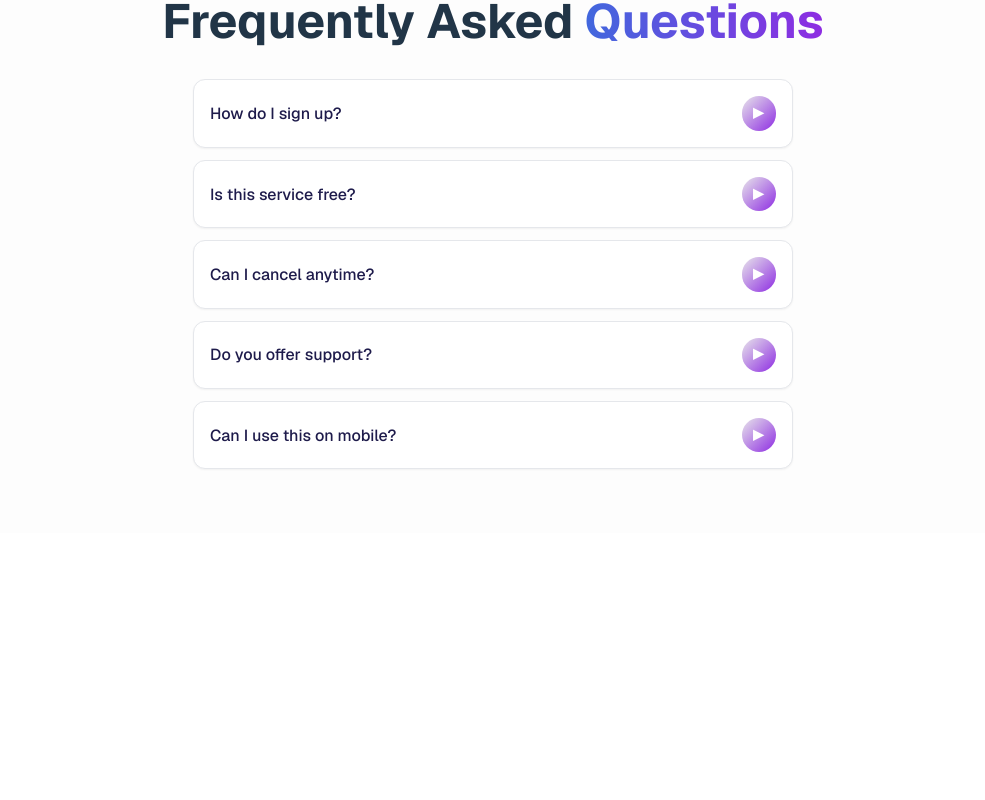
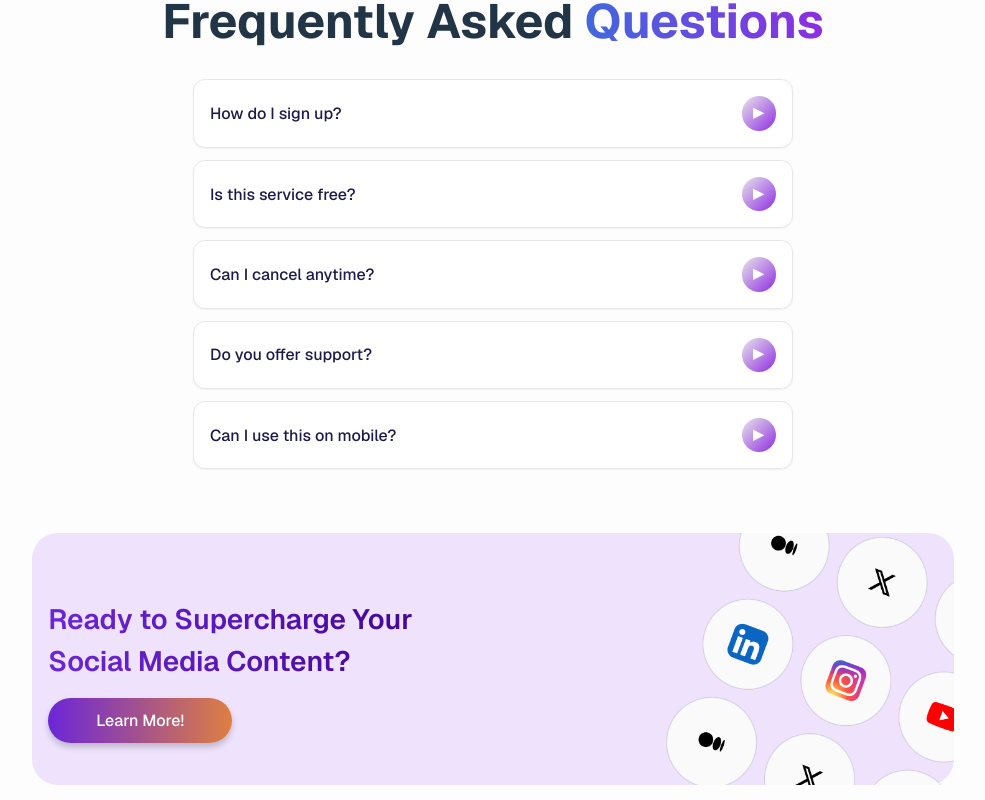
Before and after one commit to botkumar01/pod2posts, a React (Vite) app: page /home in a window 1280 px wide. Shown: the part 3075-3875 px from the top of the page, without its empty margins (147-1132 px from the left). Before the commit the page ends 3608 px from the top, so only its background shows below. Built offline with nearby package versions, Linux system fonts and the light colour scheme; a web font is replaced by a local one.

Commit message:
Update HomePage.tsx

```diff
--- a/src/Pages/HomePage.tsx
+++ b/src/Pages/HomePage.tsx
@@ -8,6 +8,7 @@ import GradientText from "../components/GradientText";
 import FAQPage from "./FAQPage";
 import PodcastCard from "../components/podcastCard";
 import FeatureCard from "../components/FeatureCard";
+import SuperchargeSection from "./SuperchargeSection/SuperchargeSection";
 
 import audioIcon from "../assets/audio.png";
 import girlPod from "../assets/Girl.png";
@@ -208,6 +209,7 @@ const HomePage: React.FC = () => {
         <br />
 
         <FAQPage />
+        <SuperchargeSection />
       </div>
 {/*       <Footer /> */}
     </>
```
